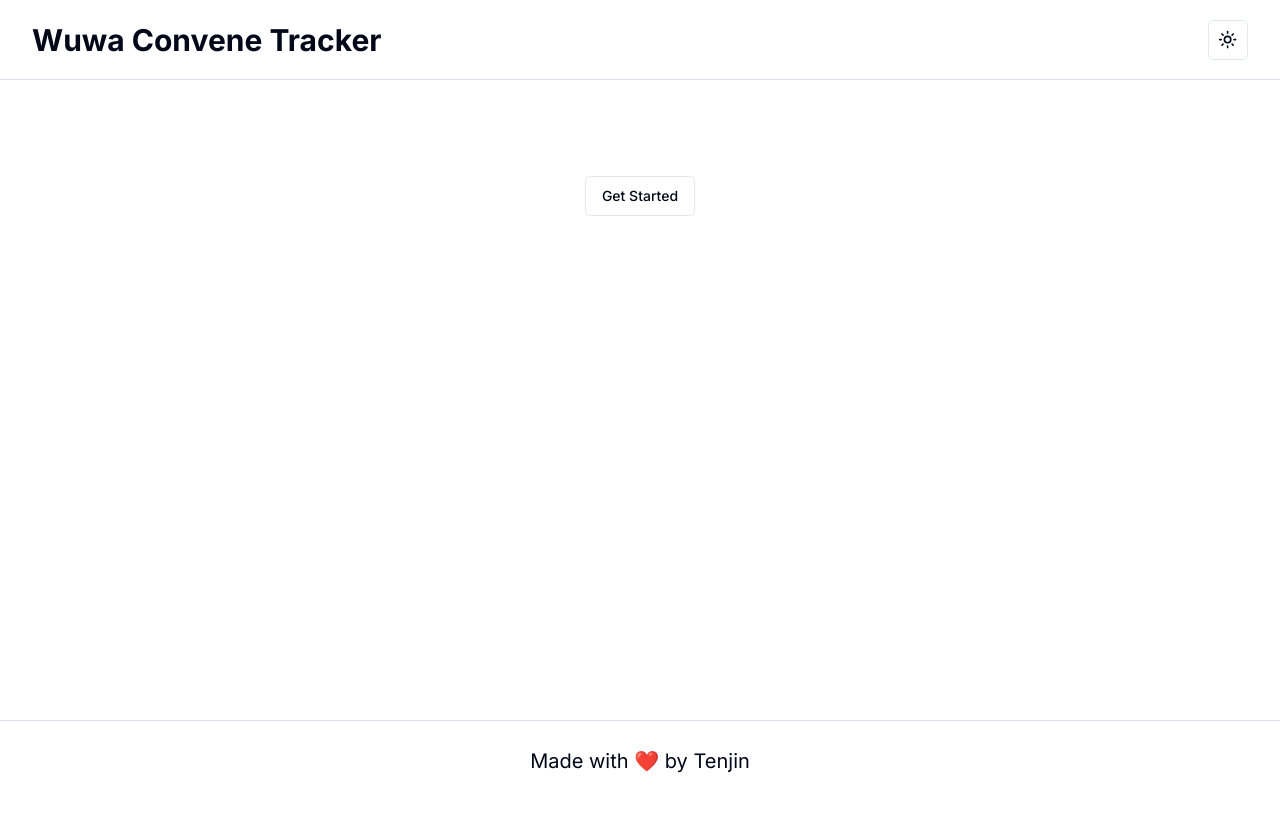
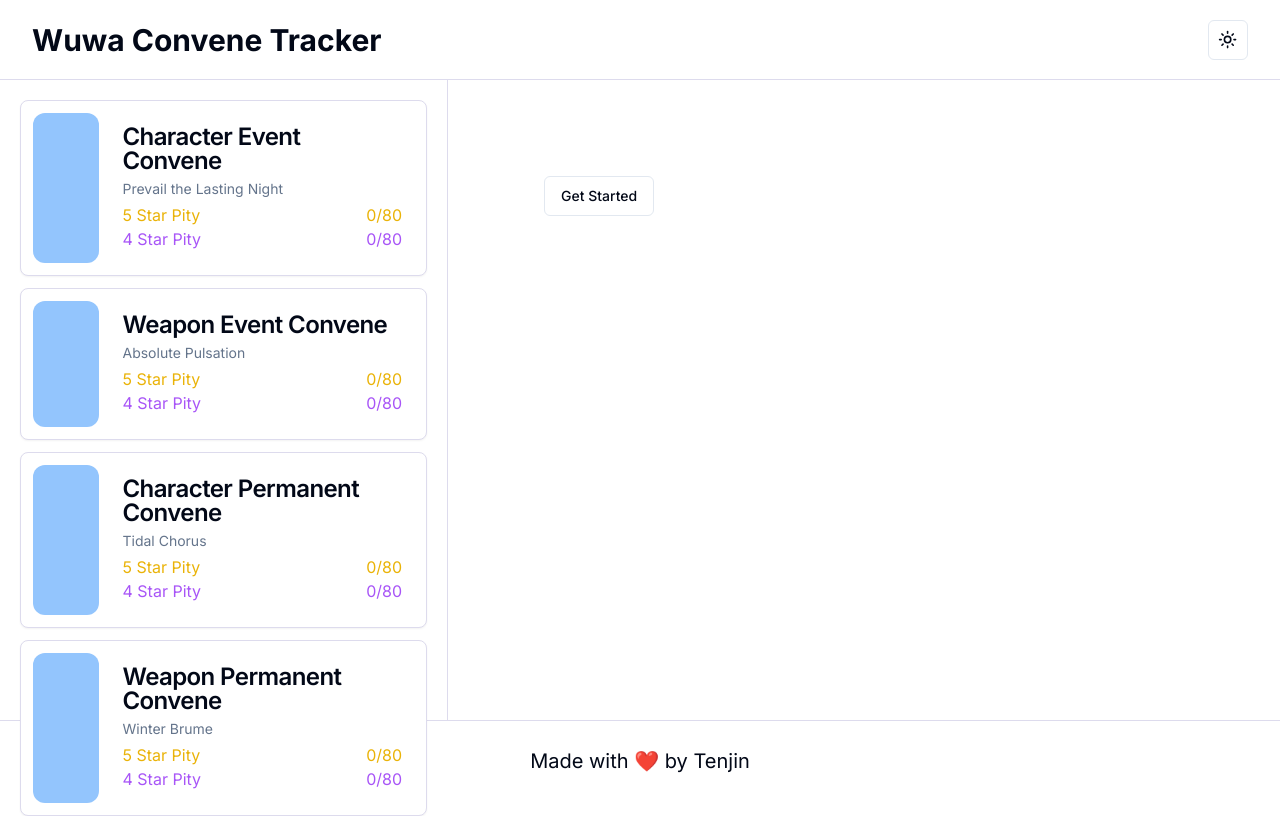
Before and after one commit to Luzefiru/wuwatracker, a Next.js app: page / in a window 1280 px wide. Built offline with nearby package versions, Linux system fonts and the light colour scheme.

Commit message:
feat: create sidebar

```diff
--- a/src/app/layout.tsx
+++ b/src/app/layout.tsx
@@ -4,6 +4,7 @@ import { ThemeProvider } from "@/components/ui/theme-provider";
 import { Footer } from "@/components/ui/footer";
 import "./globals.css";
 import { Header } from "@/components/ui/header";
+import { Sidebar } from "@/components/ui/sidebar";
 
 const inter = Inter({ subsets: ["latin"] });
 
@@ -28,7 +29,12 @@ export default function RootLayout({
         >
           <main className="h-screen">
             <Header />
-            <div className="h-[80%]">{children}</div>
+            <div className="h-[80%]">
+              <div className="flex h-full">
+                <Sidebar />
+                <div>{children}</div>
+              </div>
+            </div>
             <Footer />
           </main>
         </ThemeProvider>
--- /dev/null
+++ b/src/components/convenes/convene-categories.tsx
@@ -0,0 +1,99 @@
+import * as React from "react";
+import {
+  Card,
+  CardContent,
+  CardDescription,
+  CardHeader,
+  CardTitle,
+} from "../ui/card";
+
+export function ConveneCategories() {
+  return (
+    <>
+      <Card className="mx-5 mt-5">
+        <div className="flex">
+          <div className="w-[20%] rounded-xl my-3 ml-3 bg-blue-300"></div>
+          <div className="w-full">
+            <CardHeader>
+              <CardTitle>Character Event Convene</CardTitle>
+              <CardDescription>Prevail the Lasting Night</CardDescription>
+            </CardHeader>
+            <CardContent className="flex flex-col">
+              <div className="flex justify-between text-yellow-500">
+                <p>5 Star Pity</p>
+                <p>0/80</p>
+              </div>
+              <div className="flex justify-between text-purple-500">
+                <p>4 Star Pity</p>
+                <p>0/80</p>
+              </div>
+            </CardContent>
+          </div>
+        </div>
+      </Card>
+      <Card className="mx-5">
+        <div className="flex">
+          <div className="w-[20%] rounded-xl my-3 ml-3 bg-blue-300"></div>
+          <div className="w-full">
+            <CardHeader>
+              <CardTitle>Weapon Event Convene</CardTitle>
+              <CardDescription>Absolute Pulsation</CardDescription>
+            </CardHeader>
+            <CardContent className="flex flex-col">
+              <div className="flex justify-between text-yellow-500">
+                <p>5 Star Pity</p>
+                <p>0/80</p>
+              </div>
+              <div className="flex justify-between text-purple-500">
+                <p>4 Star Pity</p>
+                <p>0/80</p>
+              </div>
+            </CardContent>
+          </div>
+        </div>
+      </Card>
+      <Card className="mx-5">
+        <div className="flex">
+          <div className="w-[20%] rounded-xl my-3 ml-3 bg-blue-300"></div>
+          <div className="w-full">
+            <CardHeader>
+              <CardTitle>Character Permanent Convene</CardTitle>
+              <CardDescription>Tidal Chorus</CardDescription>
+            </CardHeader>
+            <CardContent className="flex flex-col">
+              <div className="flex justify-between text-yellow-500">
+                <p>5 Star Pity</p>
+                <p>0/80</p>
+              </div>
+              <div className="flex justify-between text-purple-500">
+                <p>4 Star Pity</p>
+                <p>0/80</p>
+              </div>
+            </CardContent>
+          </div>
+        </div>
+      </Card>
+      <Card className="mx-5">
+        <div className="flex">
+          <div className="w-[20%] rounded-xl my-3 ml-3 bg-blue-300"></div>
+          <div className="w-full">
+            <CardHeader>
+              <CardTitle>Weapon Permanent Convene</CardTitle>
+              <CardDescription>Winter Brume</CardDescription>
+            </CardHeader>
+            <CardContent className="flex flex-col">
+              <div className="flex justify-between text-yellow-500">
+                <p>5 Star Pity</p>
+                <p>0/80</p>
+              </div>
+              <div className="flex justify-between text-purple-500">
+                <p>4 Star Pity</p>
+                <p>0/80</p>
+              </div>
+            </CardContent>
+          </div>
+        </div>
+      </Card>
+    </>
+  );
+}
--- /dev/null
+++ b/src/components/ui/card.tsx
@@ -0,0 +1,86 @@
+import * as React from "react";
+
+import { cn } from "@/lib/utils";
+
+const Card = React.forwardRef<
+  HTMLDivElement,
+  React.HTMLAttributes<HTMLDivElement>
+>(({ className, ...props }, ref) => (
+  <div
+    ref={ref}
+    className={cn(
+      "rounded-lg border bg-card text-card-foreground shadow-sm",
+      className
+    )}
+    {...props}
+  />
+));
+Card.displayName = "Card";
+
+const CardHeader = React.forwardRef<
+  HTMLDivElement,
+  React.HTMLAttributes<HTMLDivElement>
+>(({ className, ...props }, ref) => (
+  <div
+    ref={ref}
+    className={cn("flex flex-col space-y-1.5 pr-6 pl-6 pt-6 pb-1", className)}
+    {...props}
+  />
+));
+CardHeader.displayName = "CardHeader";
+
+const CardTitle = React.forwardRef<
+  HTMLParagraphElement,
+  React.HTMLAttributes<HTMLHeadingElement>
+>(({ className, ...props }, ref) => (
+  <h3
+    ref={ref}
+    className={cn(
+      "text-2xl font-semibold leading-none tracking-tight",
+      className
+    )}
+    {...props}
+  />
+));
+CardTitle.displayName = "CardTitle";
+
+const CardDescription = React.forwardRef<
+  HTMLParagraphElement,
+  React.HTMLAttributes<HTMLParagraphElement>
+>(({ className, ...props }, ref) => (
+  <p
+    ref={ref}
+    className={cn("text-sm text-muted-foreground", className)}
+    {...props}
+  />
+));
+CardDescription.displayName = "CardDescription";
+
+const CardContent = React.forwardRef<
+  HTMLDivElement,
+  React.HTMLAttributes<HTMLDivElement>
+>(({ className, ...props }, ref) => (
+  <div ref={ref} className={cn("p-6 pt-0", className)} {...props} />
+));
+CardContent.displayName = "CardContent";
+
+const CardFooter = React.forwardRef<
+  HTMLDivElement,
+  React.HTMLAttributes<HTMLDivElement>
+>(({ className, ...props }, ref) => (
+  <div
+    ref={ref}
+    className={cn("flex items-center p-6 pt-0", className)}
+    {...props}
+  />
+));
+CardFooter.displayName = "CardFooter";
+
+export {
+  Card,
+  CardHeader,
+  CardFooter,
+  CardTitle,
+  CardDescription,
+  CardContent,
+};
--- /dev/null
+++ b/src/components/ui/sidebar.tsx
@@ -0,0 +1,10 @@
+import * as React from "react";
+import { ConveneCategories } from "../convenes/convene-categories";
+
+export function Sidebar() {
+  return (
+    <aside className="w-[35%] h-full border-r-[1.5px] flex flex-col gap-3">
+      <ConveneCategories />
+    </aside>
+  );
+}
```
